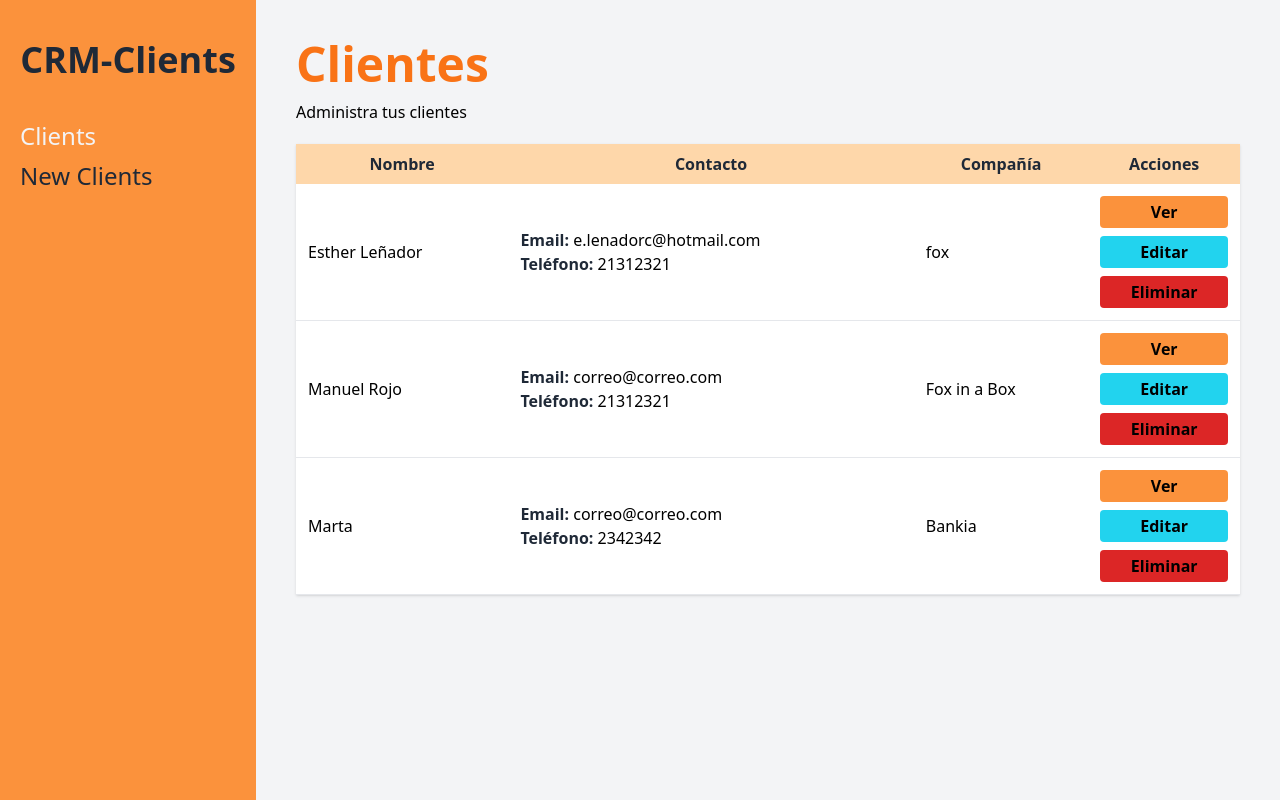
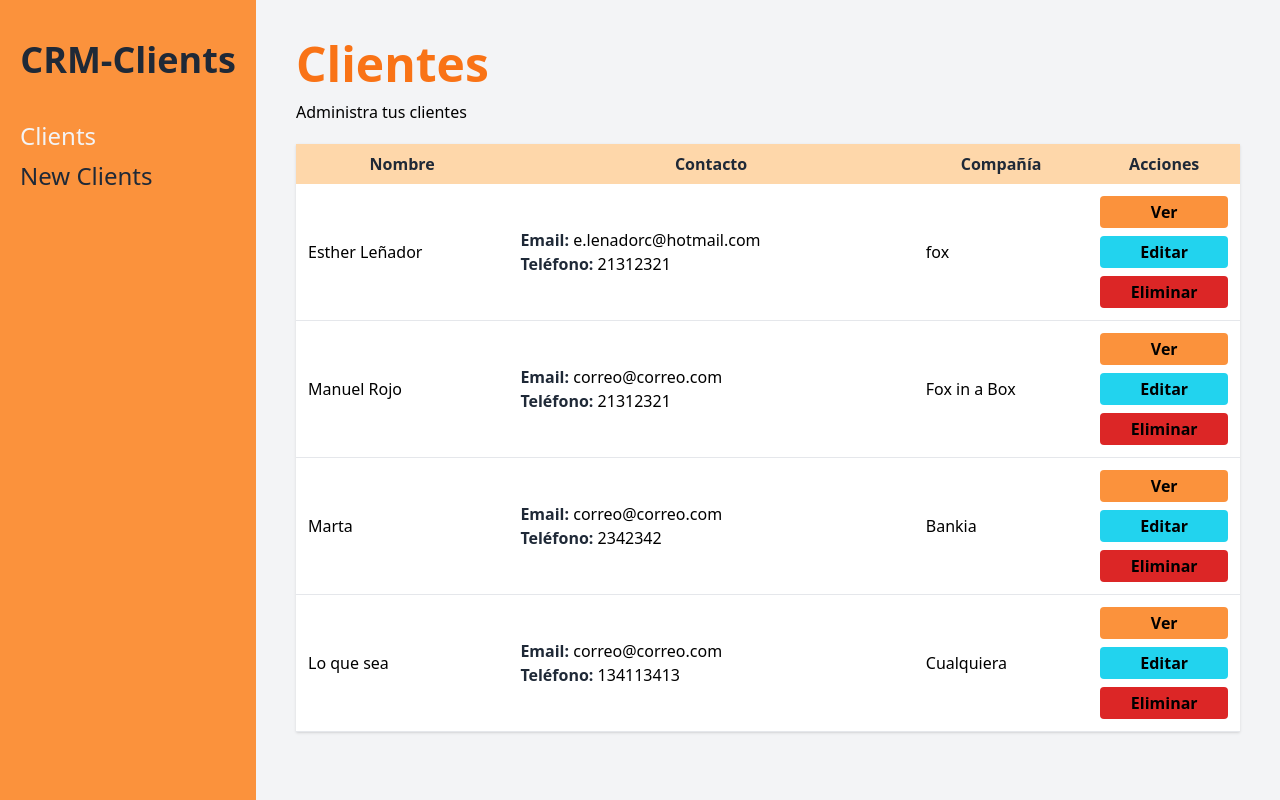
Before and after one commit to elencha3/react-ud-crm, a React (Vite) app: page /clients in a window 1280 px wide. Built offline with nearby package versions, Linux system fonts and the light colour scheme; data requests are answered from the project's data file.

Commit message:
view client button & component

```diff
--- a/db.json
+++ b/db.json
@@ -23,6 +23,14 @@
       "phone": "2342342",
       "comments": "Lo que sea",
       "id": 3
+    },
+    {
+      "name": "Lo que sea",
+      "company": "Cualquiera",
+      "email": "correo@correo.com",
+      "phone": "134113413",
+      "comments": "",
+      "id": 4
     }
   ]
 }
--- a/src/App.jsx
+++ b/src/App.jsx
@@ -4,6 +4,7 @@ import Layout from "./layout/Layout";
 import Home from "./pages/Home";
 import NewClient from "./pages/NewClient";
 import EditClient from "./pages/EditClient";
+import ViewClient from "./pages/ViewClient";
 
 function App() {
     const [count, setCount] = useState(0);
@@ -15,6 +16,7 @@ function App() {
                     <Route index element={<Home />} />
                     <Route path="new" element={<NewClient />} />
                     <Route path="edit/:id" element={<EditClient />} />
+                    <Route path=":id" element={<ViewClient />} />
                 </Route>
             </Routes>
         </BrowserRouter>
--- a/src/components/Client.jsx
+++ b/src/components/Client.jsx
@@ -1,7 +1,11 @@
 import React from "react";
+import { useNavigate } from "react-router-dom";
 
 const Client = ({ client }) => {
     const { name, company, email, phone, comments, id } = client;
+
+    const navigate = useNavigate();
+
     return (
         <tr className="border-b hover:bg-gray-50">
             <td className="p-3">{name}</td>
@@ -21,9 +25,25 @@ const Client = ({ client }) => {
             </td>
             <td className="p-3">{company}</td>
             <td className="p-3">
-                <button type="button" className="block w-full mb-2 bg-orange-400 p-1 rounded font-semibold hover:bg-orange-200">Ver</button>
-                <button type="button" className="block w-full mb-2 bg-cyan-400 p-1 rounded font-semibold hover:bg-cyan-200">Editar</button>
-                <button type="button" className="block w-full bg-red-600 p-1 rounded font-semibold hover:bg-red-400">Eliminar</button>
+                <button
+                    type="button"
+                    className="block w-full mb-2 bg-orange-400 p-1 rounded font-semibold hover:bg-orange-200"
+                    onClick={() => navigate(`/clients/${id}`)}
+                >
+                    Ver
+                </button>
+                <button
+                    type="button"
+                    className="block w-full mb-2 bg-cyan-400 p-1 rounded font-semibold hover:bg-cyan-200"
+                >
+                    Editar
+                </button>
+                <button
+                    type="button"
+                    className="block w-full bg-red-600 p-1 rounded font-semibold hover:bg-red-400"
+                >
+                    Eliminar
+                </button>
             </td>
         </tr>
     );
--- /dev/null
+++ b/src/components/Spinner.jsx
@@ -0,0 +1,13 @@
+import React from "react";
+import '../styles/Spinner.css'
+
+const Spinner = () => {
+    return (
+        <div className="spinner">
+            <div className="cube1"></div>
+            <div className="cube2"></div>
+        </div>
+    );
+};
+
+export default Spinner;
--- /dev/null
+++ b/src/pages/ViewClient.jsx
@@ -0,0 +1,67 @@
+import { useParams } from "react-router-dom";
+import { useEffect, useState } from "react";
+import Spinner from "../components/Spinner";
+
+const ViewClient = () => {
+    const { id } = useParams();
+    const [client, setClient] = useState({});
+    const [loading, setLoading] = useState(true);
+
+    useEffect(() => {
+        const getClient = async () => {
+            try {
+                const url = `http://localhost:4000/clients/${id}`;
+                const response = await fetch(url);
+                const result = await response.json();
+                setClient(result);
+            } catch (error) {}
+
+            setLoading(!loading);
+        };
+
+        getClient();
+    }, []);
+
+    return loading ? (
+        <Spinner />
+    ) : Object.keys(client).length === 0 ? (
+        <p>No hay resultados</p>
+    ) : (
+        <div>
+            <h1 className="text-5xl font-bold text-orange-500">
+                Ver cliente:{" "}
+                <span className="text-gray-600">{client.name}</span>
+            </h1>
+            <p className="mt-10 text-3xl">Información del cliente:</p>
+            <p className="text-xl text-gray-800 mt-10">
+                <span className="font-bold ">Cliente: </span>
+                {client.name}
+            </p>
+            <p className="text-xl text-gray-800 mt-4 ">
+                <span className="font-bold ">Email: </span>
+                {client.email}
+            </p>
+
+            {client.phone && (
+                <p className="text-xl text-gray-800 mt-4 ">
+                    <span className="font-bold ">Teléfono: </span>
+                    {client.phone}
+                </p>
+            )}
+
+            <p className="text-xl text-gray-800 mt-4 ">
+                <span className="font-bold ">Compañía: </span>
+                {client.company}
+            </p>
+
+            {client.comments && (
+                <p className="text-xl text-gray-800 mt-4 ">
+                    <span className="font-bold ">Comentarios: </span>
+                    {client.comments}
+                </p>
+            )}
+        </div>
+    );
+};
+
+export default ViewClient;
--- /dev/null
+++ b/src/styles/Spinner.css
@@ -0,0 +1,64 @@
+.spinner {
+    margin: 100px auto;
+    width: 40px;
+    height: 40px;
+    position: relative;
+}
+
+.cube1,
+.cube2 {
+    background-color: #333;
+    width: 15px;
+    height: 15px;
+    position: absolute;
+    top: 0;
+    left: 0;
+
+    -webkit-animation: sk-cubemove 1.8s infinite ease-in-out;
+    animation: sk-cubemove 1.8s infinite ease-in-out;
+}
+
+.cube2 {
+    -webkit-animation-delay: -0.9s;
+    animation-delay: -0.9s;
+}
+
+@-webkit-keyframes sk-cubemove {
+    25% {
+        -webkit-transform: translateX(42px) rotate(-90deg) scale(0.5);
+    }
+    50% {
+        -webkit-transform: translateX(42px) translateY(42px) rotate(-180deg);
+    }
+    75% {
+        -webkit-transform: translateX(0px) translateY(42px) rotate(-270deg)
+            scale(0.5);
+    }
+    100% {
+        -webkit-transform: rotate(-360deg);
+    }
+}
+
+@keyframes sk-cubemove {
+    25% {
+        transform: translateX(42px) rotate(-90deg) scale(0.5);
+        -webkit-transform: translateX(42px) rotate(-90deg) scale(0.5);
+    }
+    50% {
+        transform: translateX(42px) translateY(42px) rotate(-179deg);
+        -webkit-transform: translateX(42px) translateY(42px) rotate(-179deg);
+    }
+    50.1% {
+        transform: translateX(42px) translateY(42px) rotate(-180deg);
+        -webkit-transform: translateX(42px) translateY(42px) rotate(-180deg);
+    }
+    75% {
+        transform: translateX(0px) translateY(42px) rotate(-270deg) scale(0.5);
+        -webkit-transform: translateX(0px) translateY(42px) rotate(-270deg)
+            scale(0.5);
+    }
+    100% {
+        transform: rotate(-360deg);
+        -webkit-transform: rotate(-360deg);
+    }
+}
```
